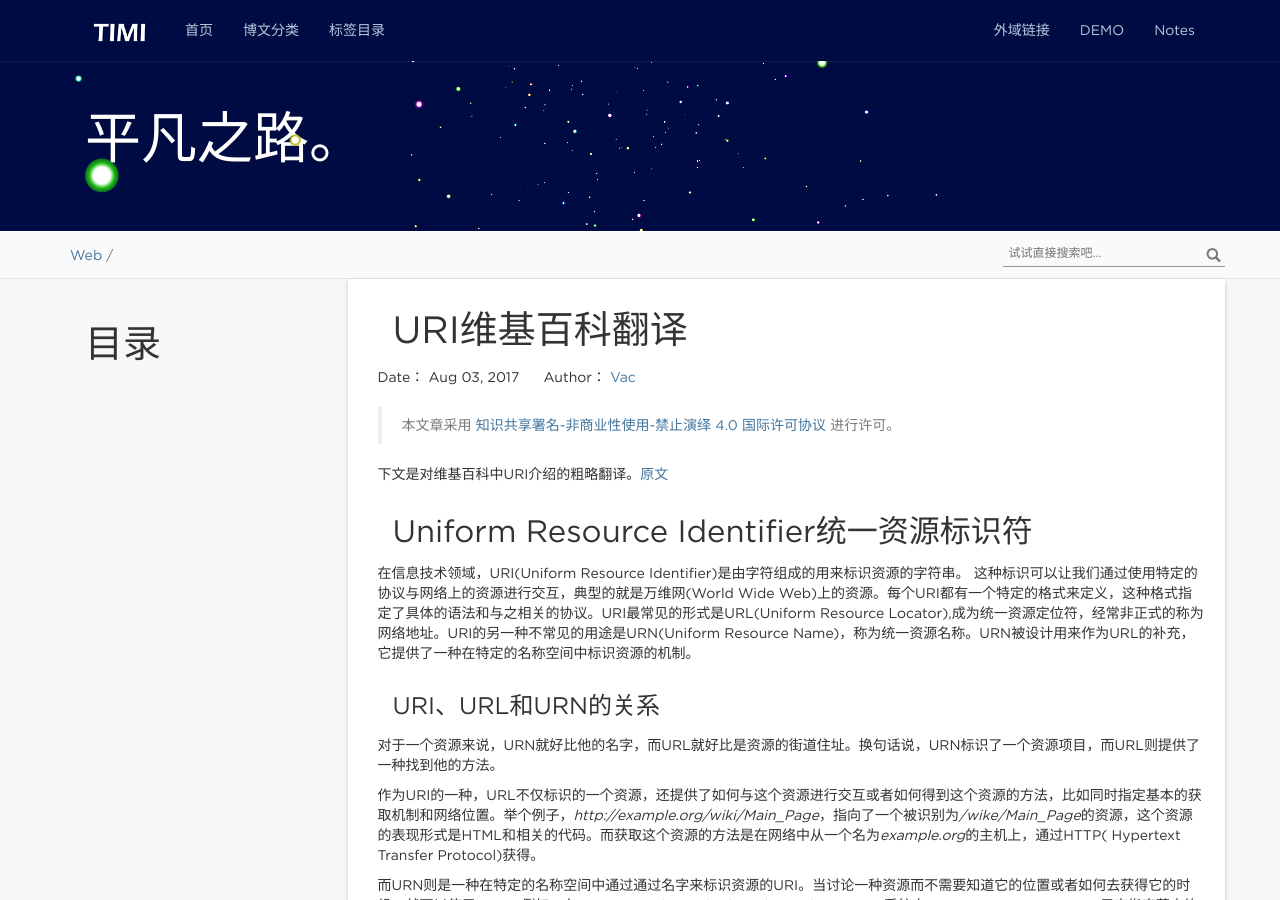
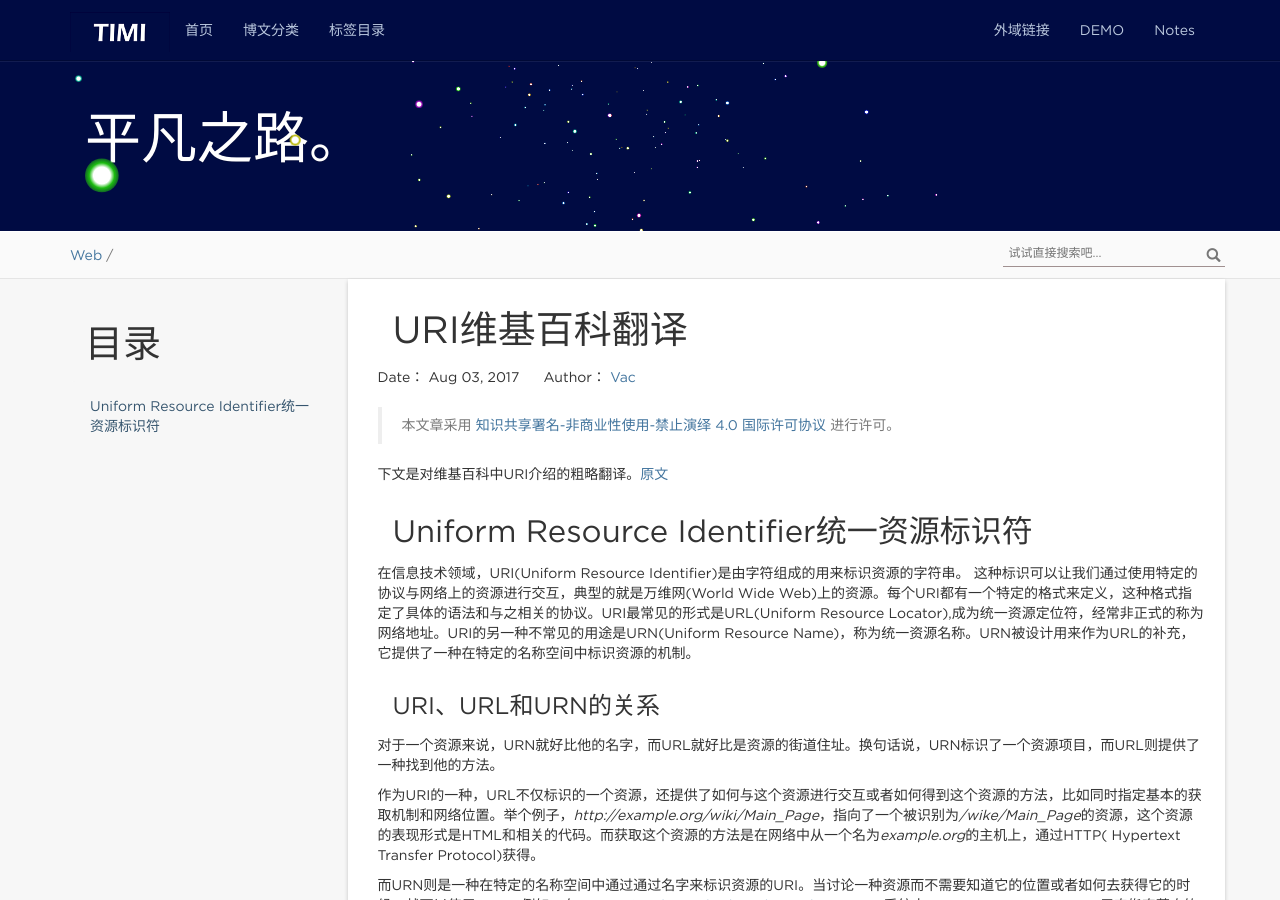
Before and after one commit to zhuqingguang/zhuqingguang.github.io, a Jekyll site: the page built from _posts/2017-07-20-URI.md, in a window 1280 px wide and 900 px high. Built offline with Jekyll 4.4.1, drawn with Linux system fonts in a browser that asks for light colours; nearby versions of some CDN libraries; comment, search, counter and statistics services are not loaded.

Commit message:
update a blog

```diff
--- a/_posts/2017-07-20-URI.md
+++ b/_posts/2017-07-20-URI.md
@@ -10,7 +10,13 @@ categories: [Web]
 
 
 ---
+
+* content
+{:toc}
+
 下文是对维基百科中URI介绍的粗略翻译。[原文](https://en.wikipedia.org/wiki/Uniform_Resource_Identifier)
+<!-- more -->
+
 ## Uniform Resource Identifier统一资源标识符
   在信息技术领域，URI(Uniform Resource Identifier)是由字符组成的用来标识资源的字符串。
   这种标识可以让我们通过使用特定的协议与网络上的资源进行交互，典型的就是万维网(World Wide Web)上的资源。每个URI都有一个特定的格式来定义，这种格式指定了具体的语法和与之相关的协议。URI最常见的形式是URL(Uniform Resource Locator),成为统一资源定位符，经常非正式的称为网络地址。URI的另一种不常见的用途是URN(Uniform Resource Name)，称为统一资源名称。URN被设计用来作为URL的补充，它提供了一种在特定的名称空间中标识资源的机制。
```
